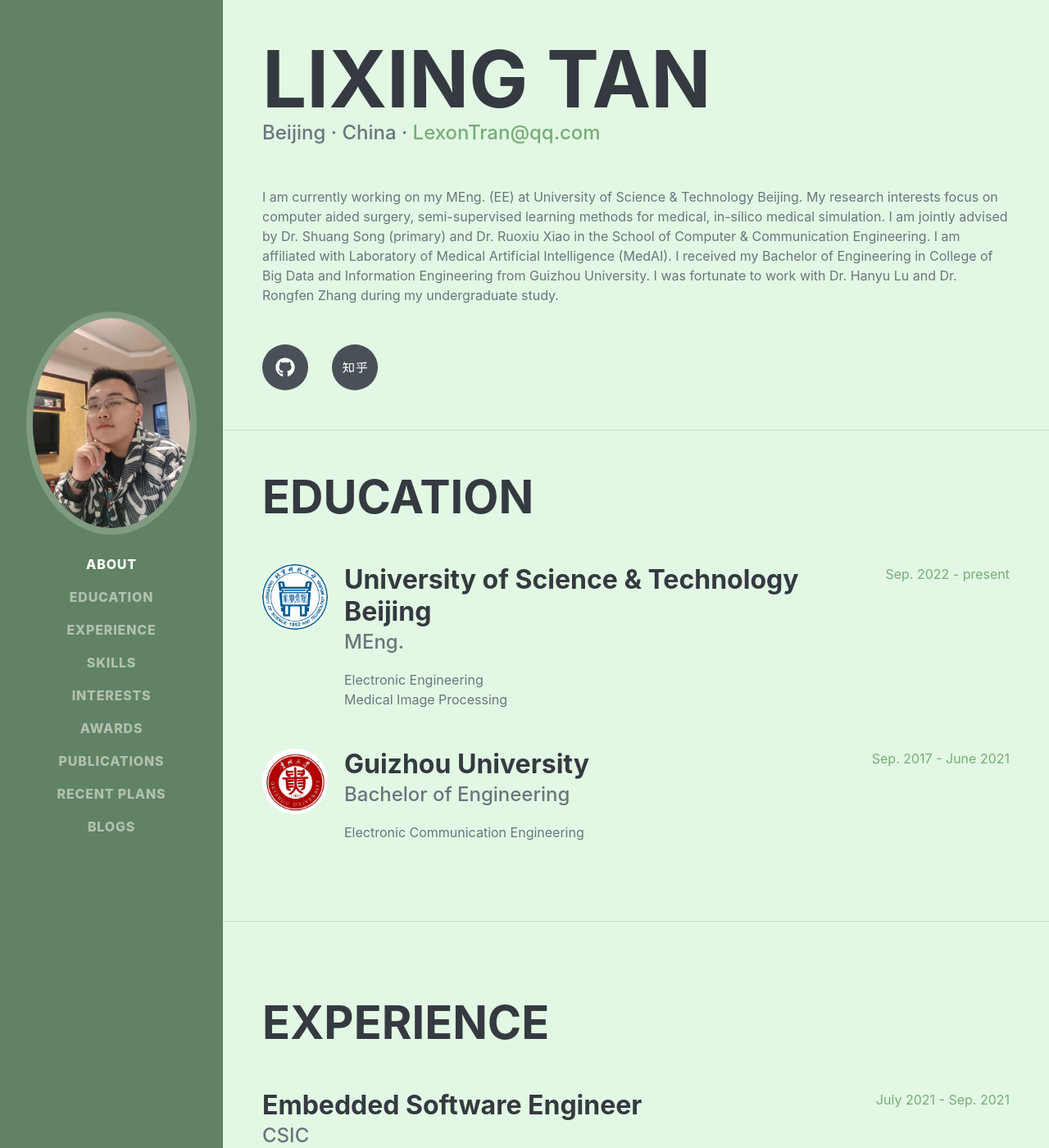
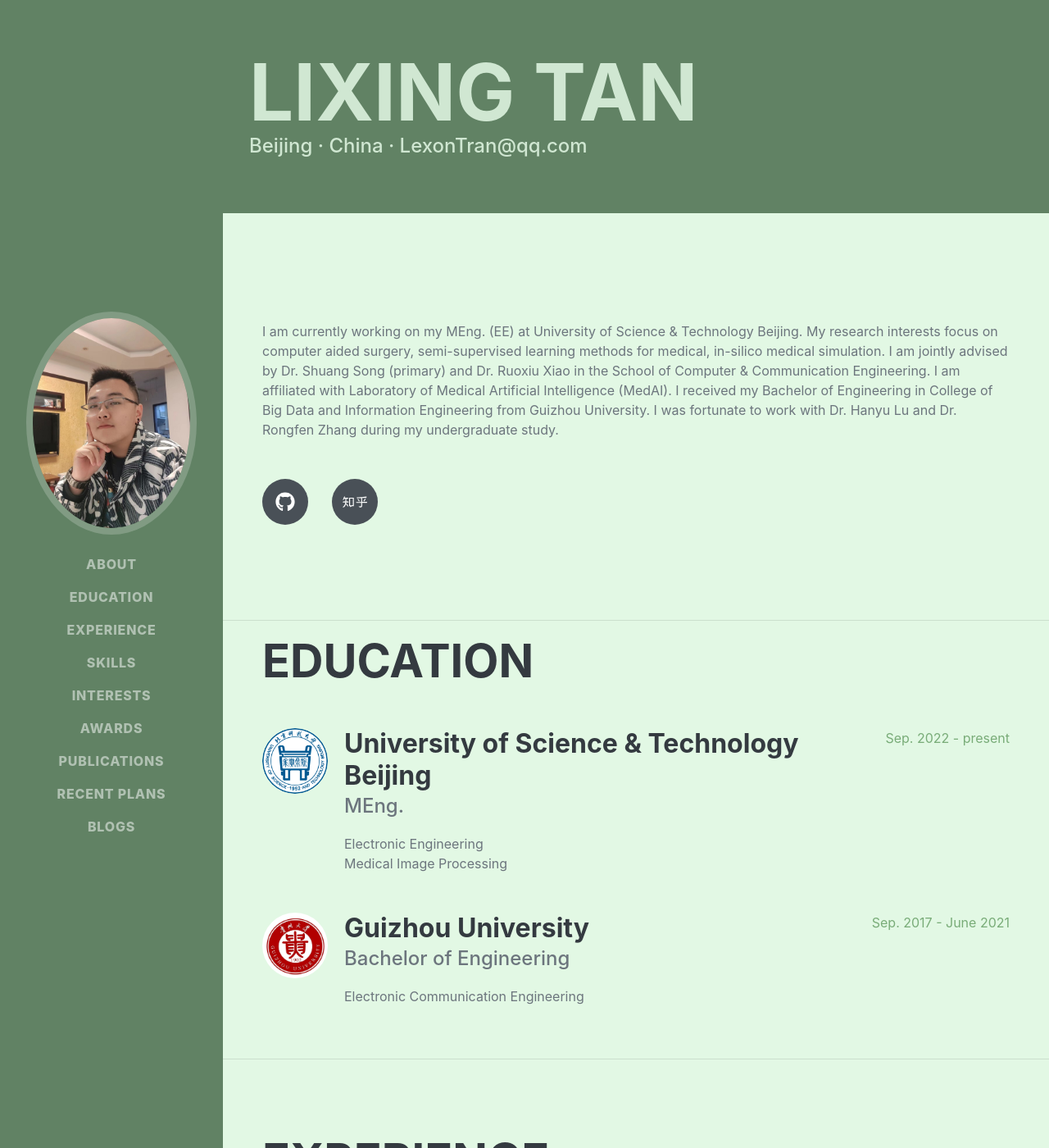
Before and after one commit to LexTran/LexTran.github.io, a Jekyll site: the page homepage.html, which Jekyll copies as it is, in a window 1280 px wide and 1400 px high. Shown: the whole window at 82% size. Built offline with Jekyll 4.4.1, drawn with Linux system fonts in a browser that asks for light colours; nearby versions of some CDN libraries; some web fonts are replaced; some of the changed text lies outside the part shown.

Commit message:
'Update'

```diff
--- a/homepage.html
+++ b/homepage.html
@@ -16,6 +16,12 @@
         <link href="css/styles.css" rel="stylesheet" />
     </head>
     <body id="page-top">
+        <div class="jumbotron">
+            <h1 class="mb-0" id="heading">Lixing Tan</h1>
+            <div class="subheading", id="place">
+                Beijing · China · <a class="email" href="mailto:name@email.com">LexonTran@qq.com</a>
+            </div>
+        </div>
         <!-- Navigation-->
         <nav class="navbar navbar-expand-lg navbar-dark bg-primary fixed-top" id="sideNav">
             <a class="navbar-brand js-scroll-trigger" href="#page-top">
@@ -42,10 +48,6 @@
             <!-- About-->
             <section class="resume-section" id="about">
                 <div class="resume-section-content">
-                    <h1 class="mb-0">Lixing Tan</h1>
-                    <div class="subheading mb-5">
-                        Beijing · China · <a href="mailto:name@email.com">LexonTran@qq.com</a>
-                    </div>
                     <div class="d-flex flex-column flex-md-row justify-content-between mb-5">
                         <div class="flex-grow-1">
                             <div>
@@ -190,6 +192,10 @@
                         <span class="fa-li"><i class="fas fa-trophy text-warning"></i></span>
                         2nd Price at Beijing, The 9th College Students' "Internet+" Innovation and Entrepreneurship Competition
                       </li>
+                      <li>
+                        <span class="fa-li"><i class="fas fa-trophy text-warning"></i></span>
+                        3rd Price at China, 2023 "Challenge Cup" Chinese College Students' Academic Science and Technology Competition
+                      </li>
                     </ul>
                 </div>
             </section>
@@ -213,7 +219,8 @@
                     </div>
                 </div>
             </section>
-            <!-- Publishing-->
+            <hr class="m-0" />
+            <!-- RecentPlans-->
             <section class="resume-section" id="plans">
                 <div class="resume-section-content">
                     <h2 class="mb-5">Recent Plans</h2>
```
Also changed, not shown: css/styles.css.
